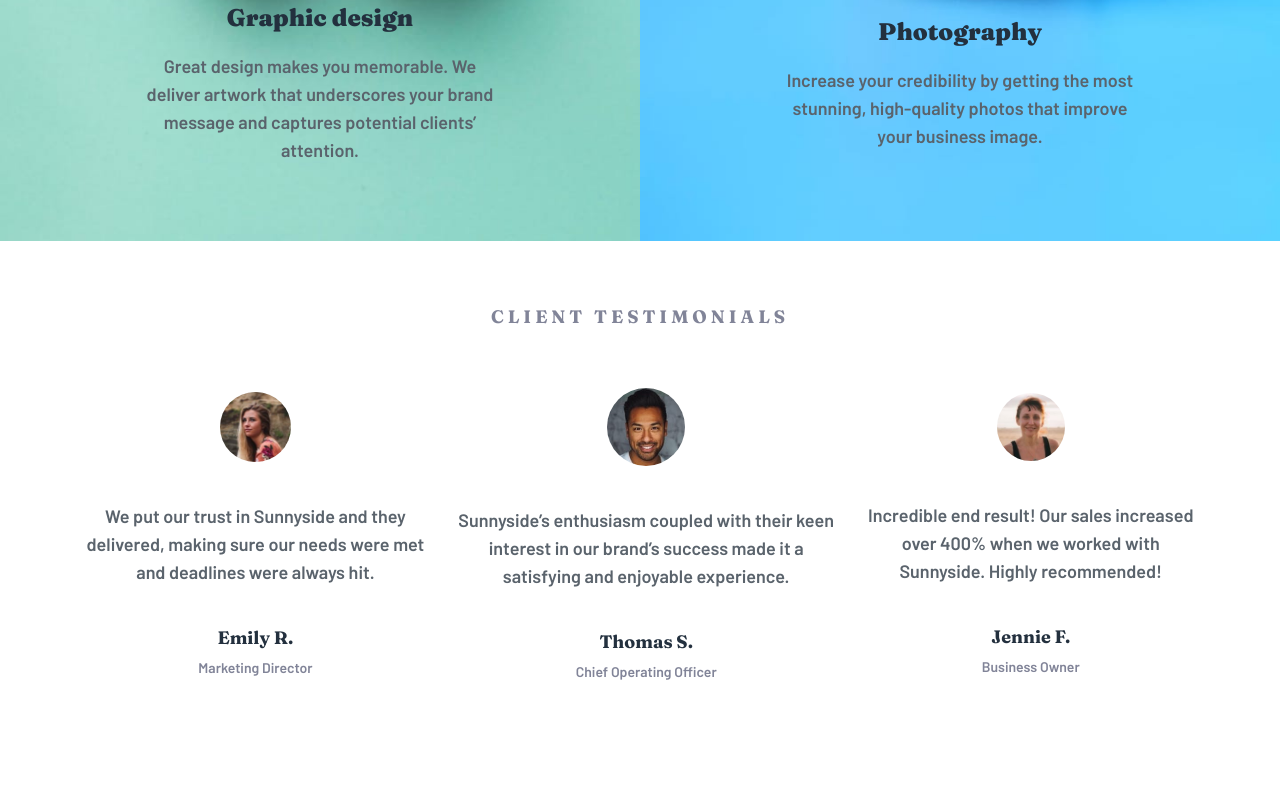
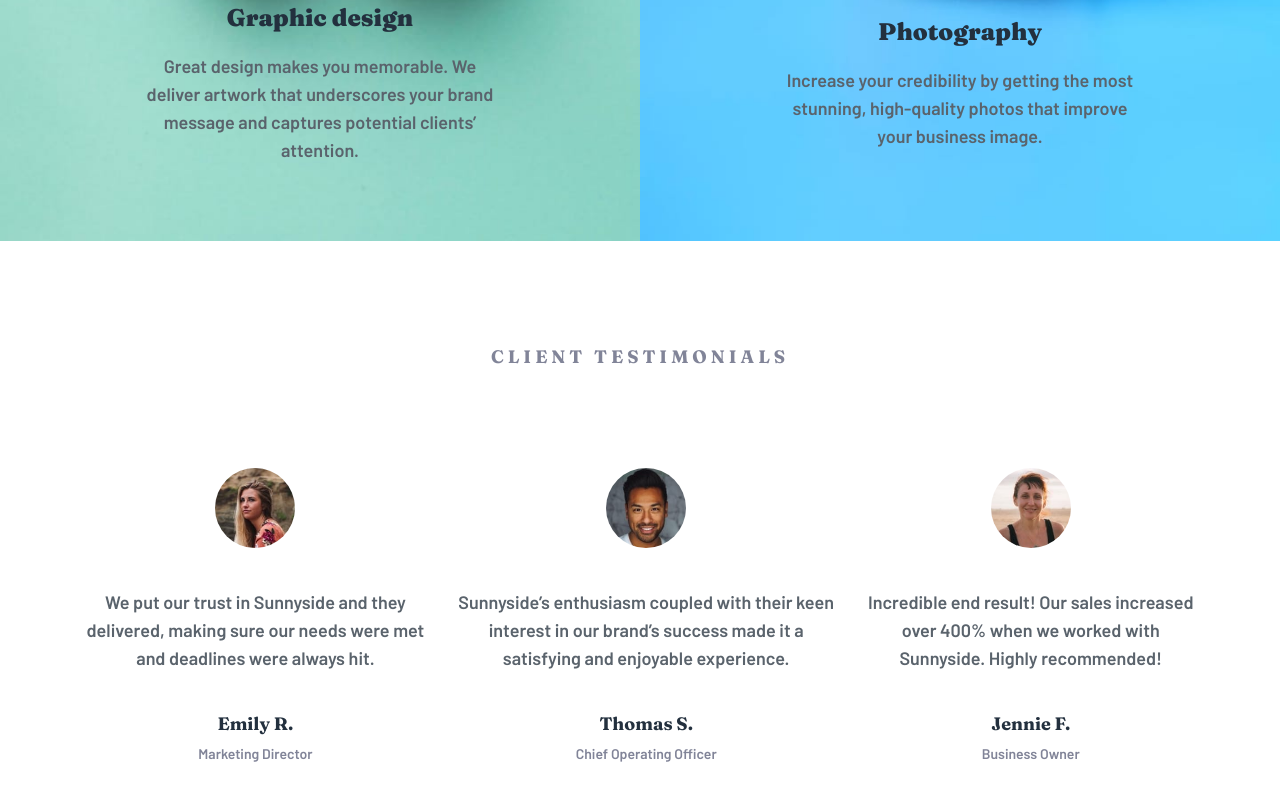
Before and after one commit to chaulagainkapil/Agency-template-page, a website: page index.html in a window 1280 px wide. Shown: the part 2167-2968 px from the top of the page. Before the commit the page ends 2927 px from the top, so only its background shows below. Drawn offline with Linux system fonts and the light colour scheme.

Commit message:
minor changes

```diff
--- a/sass/pages/_clients.scss
+++ b/sass/pages/_clients.scss
@@ -1,6 +1,6 @@
 .clients{
     flex-direction: column;
-    padding: 40px 80px;
+    padding: 80px 80px;
     h2{
         text-transform: uppercase;
         font-family: $font_fraunces;
@@ -11,14 +11,14 @@
         font-size: 18px;
     }
     &__container{
-        padding: 40px 0;
+        padding: 80px 0;
         gap: 20px;
         &--person{
             flex-direction: column;
             img{
                 border-radius: 50%;
-                width: 20%;
-                height: 20%;
+                width: 80px;
+                height: 80px;
                 object-fit: contain;
                 margin-bottom: 40px;
             }
```
Also changed, not shown: style.css.
